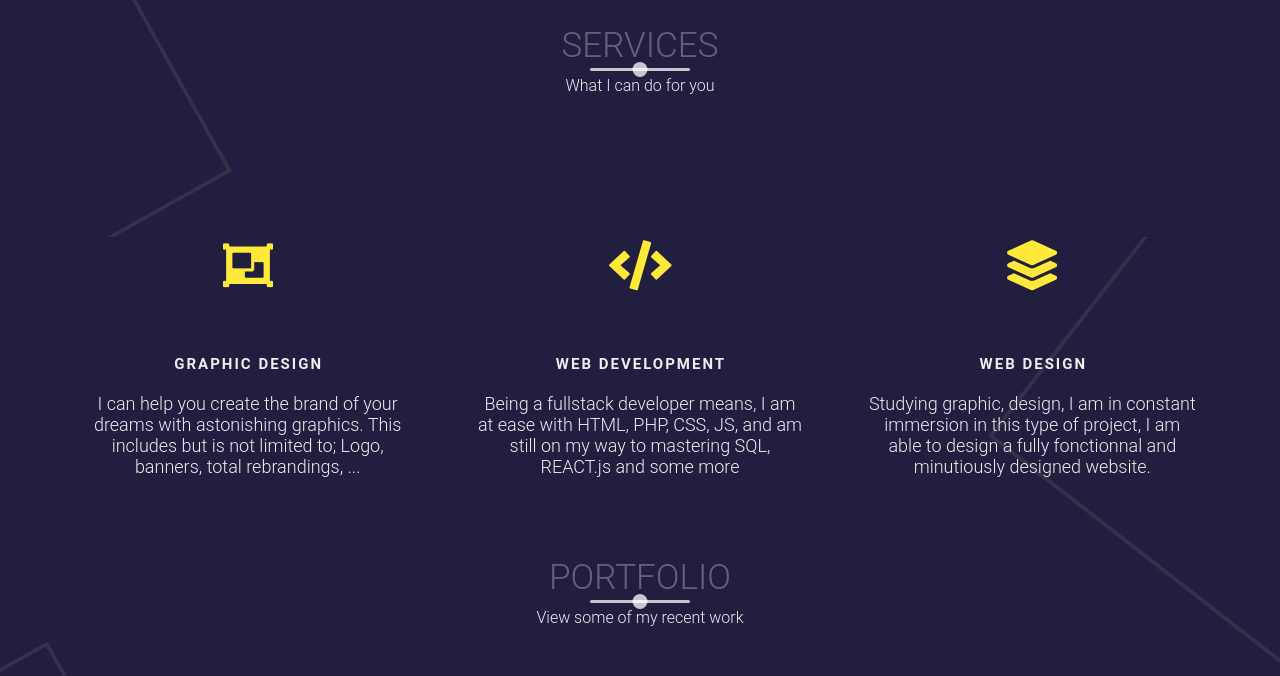
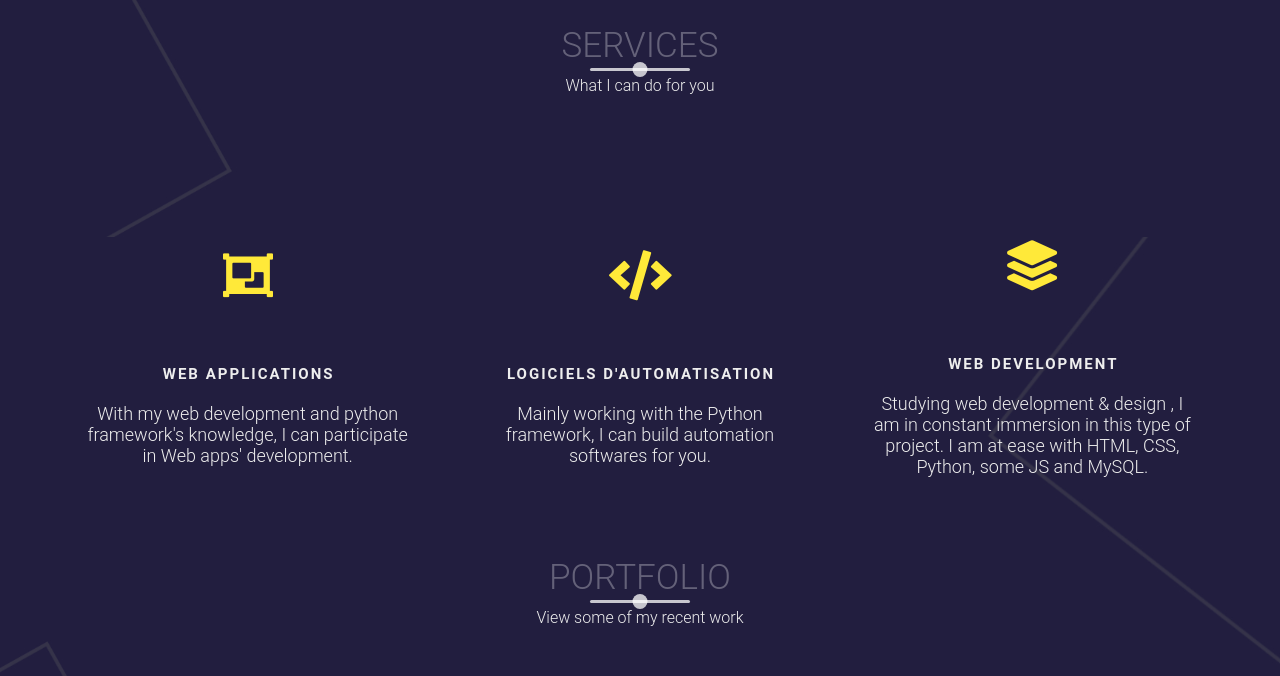
Before and after one commit to Exylus/Portfolio_CV, a PHP site: page / in a window 1280 px wide. Shown: the part 1363-2039 px from the top of the page. Run offline with PHP 8.4, Linux system fonts and the light colour scheme; some libraries are stand-ins or nearby versions; some web fonts are replaced.

Commit message:
Translation & Services - Finished landing page Translation - rewrote services section

```diff
--- a/index.php
+++ b/index.php
@@ -99,30 +99,27 @@
 						<div class="icon-container">
 							<i class="fas fa-object-group" ></i>
 						</div>
-						<h1>Graphic Design</h1>
+						<h1>Web applications</h1>
 						<p>
-						I can help you create the brand of your dreams with astonishing graphics.
-						This includes but is not limited to; Logo, banners, total rebrandings, ...
+						With my web development and python framework's knowledge, I can participate in Web apps' development.
 						</p>
 					</div>
 					<div class="skill"data-aos="fade-in" data-aos-delay="600">
 						<div class="icon-container">
 							<i class="fas fa-code" ></i>
 						</div>
-						<h1>Web Development</h1>
+						<h1>Logiciels d'automatisation</h1>
 						<p>
-						Being a fullstack developer means, I am at ease with HTML, PHP, CSS, JS,
-						and am still on my way to mastering SQL, REACT.js and some more
+						Mainly working with the Python framework, I can build automation softwares for you.
 						</p>
 					</div>
 					<div class="skill" data-aos="fade-in" data-aos-delay="900">
 						<div class="icon-container">
 							<i class="fas fa-layer-group" ></i>
 						</div>
-						<h1>Web Design</h1>
+						<h1>Web development</h1>
 						<p>
-						Studying graphic, design, I am in constant immersion in this type of project,
-						I am able to design a fully fonctionnal and minutiously designed website.
+						Studying web development & design , I am in constant immersion in this type of project. I am at ease with HTML, CSS, Python, some JS and MySQL.
 						</p>
 					</div>
 				</div>
```
Also changed, not shown: fr/index.php (+6 -9 lines).
